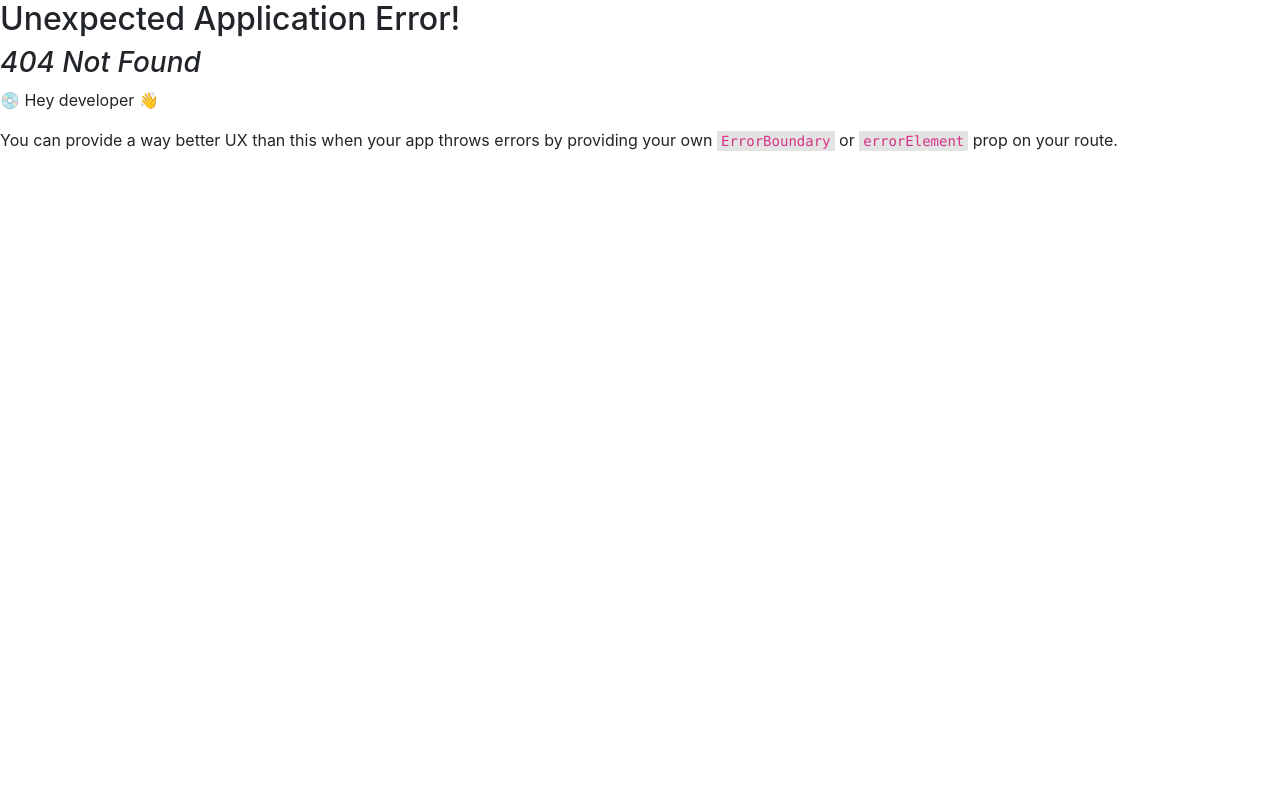
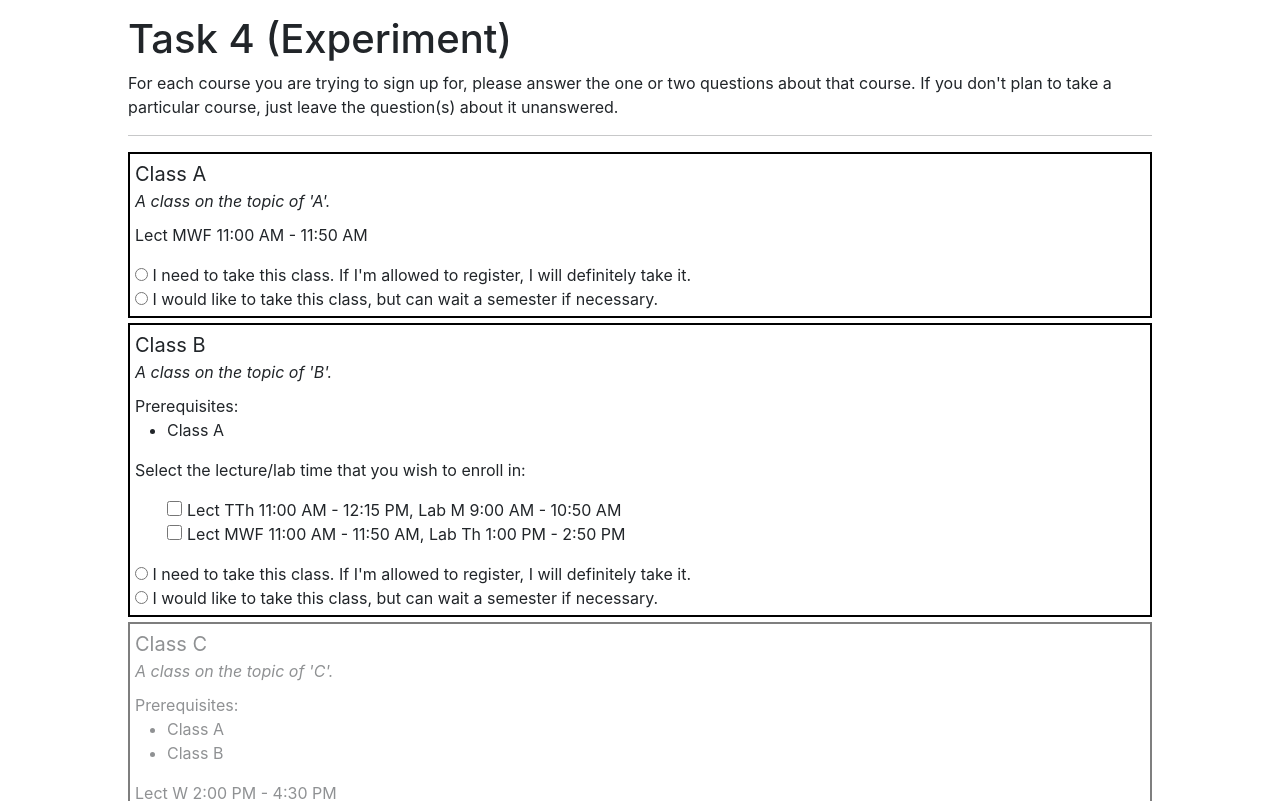
Before and after one commit to OmNai442003/Permission-Number-System-Improved---UX-Based, a React (Create React App) app: page /task4B in a window 1280 px wide. Before the commit this address had no page. Shown: the top 801 px of the page. Built offline with nearby package versions, Linux system fonts and the light colour scheme.

Commit message:
Task 4 experimental group completed

```diff
--- a/src/App.js
+++ b/src/App.js
@@ -10,6 +10,7 @@ import Login from './screens/login/login';
 import Task2Page_Control from './screens/Task2/Task2Page_Control';
 import Task2Page_Experiment from './screens/Task2/Task2Page_Experiment';
 import Task4Page_Control from './screens/Task4/Task4Page_Control';
+import Task4Page_Experiment from './screens/Task4/Task4Page_Experiment';
 
 const router = createBrowserRouter([
   {
@@ -40,6 +41,10 @@ const router = createBrowserRouter([
     element: <Task4Page_Control/>
   },
   {
+    path:"/task4B",
+    element: <Task4Page_Experiment/>
+  },
+  {
     path:"/login",
     element: <Login/>
   }
--- a/src/assets/json/courses.json
+++ b/src/assets/json/courses.json
@@ -60,7 +60,7 @@
             }
         ],
         "priority": "unset",
-        "prerequisites": [1,3]
+        "prerequisites": [1]
     },
     {
         "id": 3,
--- /dev/null
+++ b/src/assets/json/data.json
@@ -0,0 +1,21 @@
+[
+    {
+        "id": 302285569,
+        "name": "Jhon Doe",
+        "emailId": "dummy123@mail.fresnostate.edu",
+        "ssn": "-",
+        "course": "Masters Computer Science",
+        "gender": "Male",
+        "address": "Lorem ipsum, dolor sit amet consectetur adipisicing elit. Tempore, porro.",
+        "phoneNumber": "(012) 345 6789",
+        "emergencycontactnumber": "(987) 654 3210",
+        "completedCourses": [
+            {
+                "id": 1,
+                "name": "Class A",
+                "completionDate": "2023-05-15",
+                "grade": "A"
+            }
+        ]
+    }
+]
--- a/src/components/Task4/Task4_Control_Course.js
+++ b/src/components/Task4/Task4_Control_Course.js
@@ -48,7 +48,7 @@ function Task4_Control_Course(props) {
         if (prerequisites.length > 0) {
             return (
                 <div className="prerequisites">
-                    <strong>Prerequisites:</strong>
+                    Prerequisites:
                     <ul>
                         {prerequisites.map(prereqId => {
                             const prereqCourse = props.allCourses.find(course => course.id === prereqId);
--- /dev/null
+++ b/src/components/Task4/Task4_Experiment_Course.js
@@ -0,0 +1,122 @@
+import React from "react";
+import PropTypes from "prop-types";
+import { TASK4 } from "../../utility/task4Const";
+
+function Task4_Experiment_Course(props) {
+
+    function formatDays(days) {
+        return days.join("");
+    };
+
+    function formatTime(hour, minute, isMilitary = false) {
+        return `${(!isMilitary && hour > 12) ? (hour - 12) : (hour)}:${(minute < 10) ? ("0") : ("")}${minute}${(!isMilitary) ? ((hour >= 12) ? (" PM") : (" AM")) : ("")}`;
+    }
+
+    function renderScheduleRow(section) {
+        return (
+            <>
+                {
+                    ('lecture' in section) ?
+                        (`Lect ${formatDays(section.lecture.days)} ${formatTime(section.lecture.startHour, section.lecture.startMinute)} - ${formatTime(section.lecture.endHour, section.lecture.endMinute)}`)
+                        : ("")
+                }
+
+                {
+                    ('lab' in section) ?
+                        (`, Lab ${formatDays(section.lab.days)} ${formatTime(section.lab.startHour, section.lab.startMinute)} - ${formatTime(section.lab.endHour, section.lab.endMinute)}`)
+                        : ("")
+                }
+            </>
+        );
+    }
+
+    function renderSelectableSchedule(courseId, sections) {
+        return sections.map(section => (
+            <li key={section.id}>
+                <input
+                    type="checkbox"
+                    checked={!!section.isSelected}
+                    onChange={() => props.isDisabled ? null : props.handleUpdateSection(courseId, section.id)} // Disable interaction if blocked
+                    disabled={props.isDisabled} // Disable the checkbox if prerequisites are not met
+                />
+                {renderScheduleRow(section)}
+            </li>
+        ));
+    }
+
+    function renderPrerequisites() {
+        const { prerequisites } = props.course;
+        if (prerequisites.length > 0) {
+            return (
+                <div className="prerequisites">
+                    Prerequisites:
+                    <ul>
+                        {prerequisites.map(prereqId => {
+                            const prereqCourse = props.allCourses.find(course => course.id === prereqId);
+                            return (
+                                prereqCourse && (
+                                    <li key={prereqId}>{prereqCourse.name}</li>
+                                )
+                            );
+                        })}
+                    </ul>
+                </div>
+            );
+        }
+        return null; // No prerequisites to display
+    }
+
+    const isDisabled = props.isDisabled; // Use the isDisabled prop
+
+    return (
+        <div className="course" key={props.course.id} style={{ opacity: isDisabled ? 0.5 : 1 }}> {/* Apply styling based on disabled state */}
+        <div className="course-name">{props.course.name}</div>
+        <div className="course-desc">{props.course.description}</div>
+
+        {renderPrerequisites()}
+
+        {
+            (props.course.sections.length === 1) ? (
+                <p>{renderScheduleRow(props.course.sections[0])}</p>
+            ) : (
+                <>
+                    <p>Select the lecture/lab time that you wish to enroll in:</p>
+                    <ul>
+                        {renderSelectableSchedule(props.course.id, props.course.sections, isDisabled)}
+                    </ul>
+                </>
+            )
+        }
+        <label>
+            <input
+                type="radio"
+                value="high"
+                checked={props.course.priority === TASK4.experiment.corePriority.high}
+                onChange={(e) => e.preventDefault()}
+                onClick={() => !isDisabled && props.handleUpdatePriority(props.course.id, (props.course.priority === TASK4.experiment.corePriority.high) ? (TASK4.experiment.corePriority.unset) : (TASK4.experiment.corePriority.high))}
+                disabled={isDisabled} // Disable the radio button if prerequisites are not met
+            /> I need to take this class. If I'm allowed to register, I will definitely take it.
+        </label>
+        <label>
+            <input
+                type="radio"
+                value="low"
+                checked={props.course.priority === TASK4.experiment.corePriority.low}
+                onChange={(e) => e.preventDefault()}
+                onClick={() => !isDisabled && props.handleUpdatePriority(props.course.id, (props.course.priority === TASK4.experiment.corePriority.low) ? (TASK4.experiment.corePriority.unset) : (TASK4.experiment.corePriority.low))}
+                disabled={isDisabled} // Disable the radio button if prerequisites are not met
+            /> I would like to take this class, but can wait a semester if necessary.
+        </label>
+    </div>
+    );
+}
+
+Task4_Experiment_Course.propTypes = {
+    course: PropTypes.object.isRequired,
+    allCourses: PropTypes.array.isRequired, // New prop for all courses
+    handleUpdatePriority: PropTypes.func.isRequired,
+    handleUpdateSection: PropTypes.func.isRequired,
+    isDisabled: PropTypes.bool.isRequired // New prop to indicate if the course should be disabled
+}
+
+export default Task4_Experiment_Course;
--- a/src/screens/Landing/LandingPage.js
+++ b/src/screens/Landing/LandingPage.js
@@ -18,6 +18,8 @@ const LandingPage = () => {
                 <Link to="/task2B">Task 2 (Experiment)</Link>
                 <br />
                 <Link to="/task4A">Task 4 (Control)</Link>
+                <br />
+                <Link to="/task4B">Task 4 (Experiment)</Link>
             </p>
         </>
     )
--- a/src/screens/Task4/Task4Page_Experiment.js
+++ b/src/screens/Task4/Task4Page_Experiment.js
@@ -0,0 +1,108 @@
+import { useState , useEffect } from "react";
+import Task4_Experiment_Course from "../../components/Task4/Task4_Experiment_Course";
+import { TASK4 } from "../../utility/task4Const";
+import Styled from "styled-components";
+import coursesData from "../../assets/json/courses.json"
+import userData from "../../assets/json/data.json";
+
+
+function Task4Page_Experiment() {
+    const Container = Styled.div``;
+    const [course, updateCourse] = useState([]);
+    const [user, setUser] = useState(null); // State to hold user data
+
+
+    useEffect(() => {
+
+        const fetchedUserData = userData[0]; // Assuming user data is an array
+        setUser(fetchedUserData);
+
+        // Map through the imported courses and set the priority
+        const updatedCourses = coursesData.map(item => ({
+            ...item,
+            priority: TASK4.experiment.corePriority.unset // Set the initial priority to unset
+        }));
+        updateCourse(updatedCourses);
+    }, []);
+
+    function hasCompletedPrerequisites(course) {
+        if (!user || !user.completedCourses) return false;
+
+        const prerequisiteIds = course.prerequisites || []; // Assuming the course has a preRequisites field
+        return prerequisiteIds.every(prereqId =>
+            user.completedCourses.some(completed => completed.id === prereqId)
+        );
+    }
+
+    function handleUpdatePriority(id, value) {
+        // console.log("handleUpdatePriority",id, value);
+        updateCourse(
+            course.map(item =>
+                (item.id == id) ? ({...item, priority: value}) : (item)
+            )
+
+        )
+    }
+
+    function handleUpdateSection(courseId, sectionId, value) {
+        // console.log("handleUpdateSection", courseId, sectionId, value);
+        updateCourse(
+            course.map(
+                item => (item.id == courseId) ? (
+                    {
+                        ...item,
+                        sections: (
+                            item.sections.map(
+                                sec => (sec.id == sectionId) ? (
+                                    {
+                                        ...sec,
+                                        isSelected: !sec.isSelected
+                                    }
+                                ) : (sec)
+                            ))
+                    }) : (item)
+            )
+        )
+    }
+
+    function print(e) {
+        e.preventDefault();
+        console.log(course);
+
+    }
+    function renderRow(course){
+        const prerequisitesMet = hasCompletedPrerequisites(course);
+        const isDisabled = !prerequisitesMet; // Determine if course should be disabled
+
+        return (
+            <Task4_Experiment_Course
+                key={course.id}
+                course={course}
+                allCourses={coursesData}
+                isDisabled={isDisabled}
+                handleUpdatePriority={handleUpdatePriority}
+                handleUpdateSection={handleUpdateSection}
+            />
+        );
+    };
+
+    return (
+        <Container className="task-container">
+            <div className="task-instruction">
+                <h1>Task 4 (Experiment)</h1>
+                <p>For each course you are trying to sign up for, please answer the one or two questions about that course.  If you don't plan to take a particular course, just leave the question(s) about it unanswered.</p>
+            </div>
+
+            <hr />
+
+            {course.map(renderRow)}
+
+            <br />
+            <br />
+            <button onClick={print}>Debug to Console</button>
+
+        </Container>
+    )
+}
+
+export default Task4Page_Experiment
```
